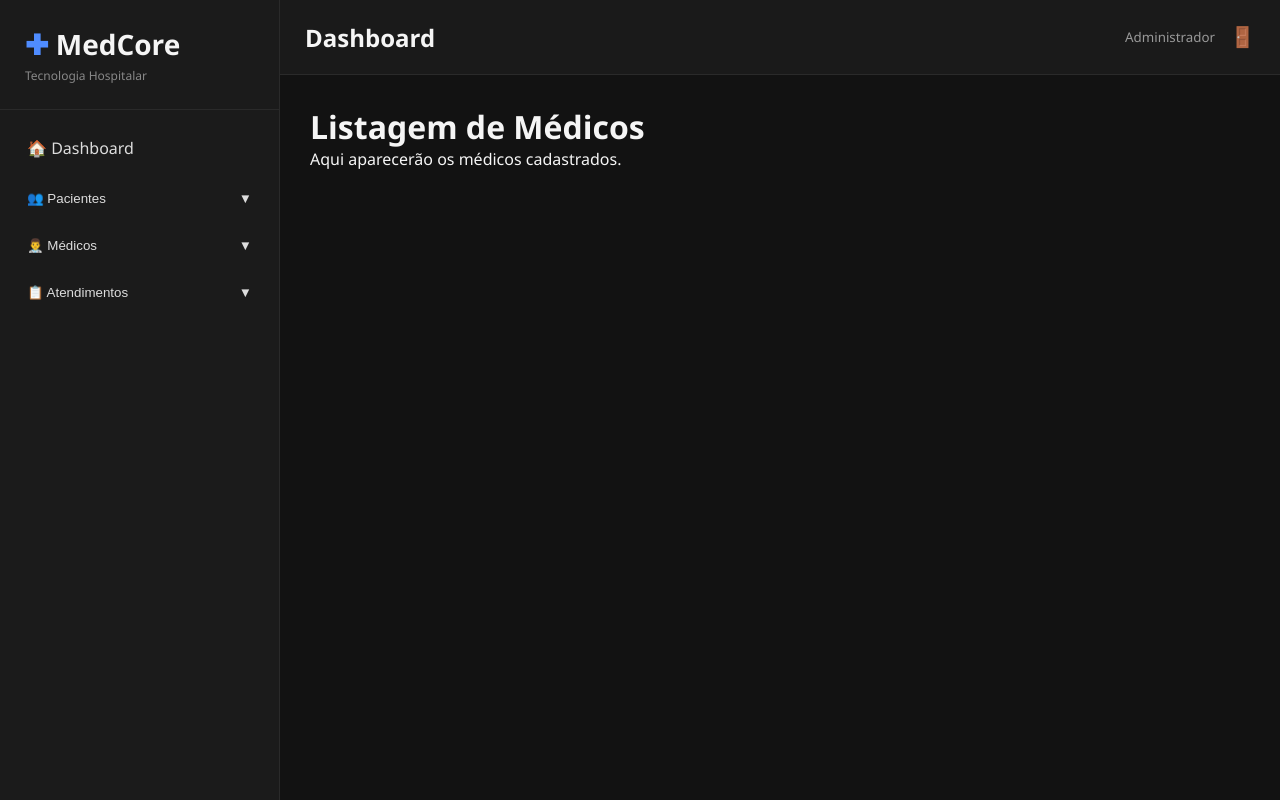
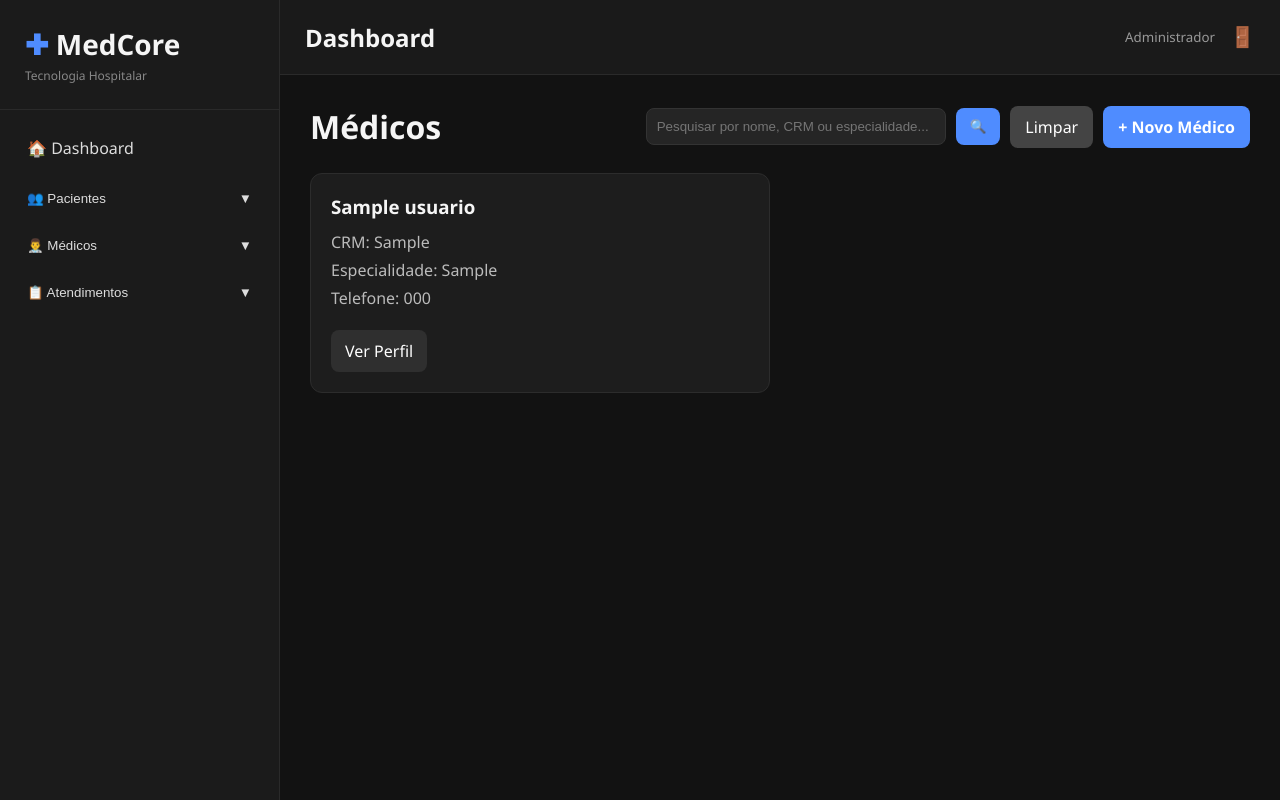
Before and after one commit to Guto2005/MedCore, a Django app: page /medicos/ in a window 1280 px wide. Run offline with Django 4.2, Linux system fonts and the light colour scheme; tables that the repository leaves empty hold one stand-in row (values such as "Sample post").

Commit message:
feat: implementar módulo completo de médicos

```diff
--- a/medicos/templates/medicos/listar.html
+++ b/medicos/templates/medicos/listar.html
@@ -2,10 +2,248 @@
 
 {% block content %}
 
-<h1>Listagem de Médicos</h1>
+<style>
+    .header-lista {
 
-<p>
-    Aqui aparecerão os médicos cadastrados.
-</p>
+        display: flex;
+
+        justify-content: space-between;
+
+        align-items: center;
+
+        margin-bottom: 25px;
+    }
+
+    .acoes-topo {
+
+        display: flex;
+
+        gap: 10px;
+
+        align-items: center;
+    }
+
+    .busca {
+
+        width: 300px;
+
+        padding: 10px;
+
+        border-radius: 8px;
+
+        border: 1px solid #333;
+
+        background: #252525;
+
+        color: white;
+    }
+
+    .novo-medico-btn {
+
+        background: #4f8cff;
+
+        color: white;
+
+        text-decoration: none;
+
+        padding: 10px 15px;
+
+        border-radius: 8px;
+
+        font-weight: bold;
+
+        transition: .2s;
+    }
+
+    .novo-medico-btn:hover {
+
+        opacity: .9;
+    }
+
+    .cards {
+
+        display: grid;
+
+        grid-template-columns: repeat(auto-fill, minmax(320px, 1fr));
+
+        gap: 20px;
+    }
+
+    .medico-card {
+
+        background: #1d1d1d;
+
+        border: 1px solid #2c2c2c;
+
+        border-radius: 12px;
+
+        padding: 20px;
+    }
+
+    .medico-card h3 {
+
+        margin-bottom: 12px;
+    }
+
+    .info {
+
+        color: #bbb;
+
+        margin-bottom: 6px;
+    }
+
+    .btn-pesquisar {
+
+        background: #4f8cff;
+
+        color: white;
+
+        border: none;
+
+        padding: 10px 14px;
+
+        border-radius: 8px;
+
+        cursor: pointer;
+    }
+
+    .btn-limpar {
+
+        background: #444;
+
+        color: white;
+
+        text-decoration: none;
+
+        padding: 10px 15px;
+
+        border-radius: 8px;
+
+        transition: .2s;
+    }
+
+    .btn-limpar:hover {
+
+        background: #555;
+    }
+
+    .btn-perfil {
+
+        display: inline-block;
+
+        margin-top: 15px;
+
+        background: #2f2f2f;
+
+        color: white;
+
+        text-decoration: none;
+
+        padding: 10px 14px;
+
+        border-radius: 8px;
+
+        transition: .2s;
+    }
+
+    .btn-perfil:hover {
+
+        background: #3c3c3c;
+    }
+
+    .sem-resultados {
+
+        background: #1d1d1d;
+
+        border: 1px solid #2c2c2c;
+
+        border-radius: 12px;
+
+        padding: 20px;
+    }
+</style>
+
+<div class="header-lista">
+
+    <h1>
+        Médicos
+    </h1>
+
+    <div class="acoes-topo">
+
+        <form method="GET" style="display:flex; gap:10px;">
+
+            <input
+                type="text"
+                name="busca"
+                value="{{ busca }}"
+                placeholder="Pesquisar por nome, CRM ou especialidade..."
+                class="busca"
+            >
+
+            <button type="submit" class="btn-pesquisar">
+                🔍
+            </button>
+
+        </form>
+
+        <a href="{% url 'listar_medicos' %}" class="btn-limpar">
+            Limpar
+        </a>
+
+        <a href="{% url 'cadastrar_medico' %}" class="novo-medico-btn">
+            + Novo Médico
+        </a>
+
+    </div>
+
+</div>
+
+{% if medicos %}
+
+<div class="cards">
+
+    {% for medico in medicos %}
+
+    <div class="medico-card">
+
+        <h3>
+            {{ medico.usuario.nome }}
+        </h3>
+
+        <div class="info">
+            CRM: {{ medico.crm }}
+        </div>
+
+        <div class="info">
+            Especialidade: {{ medico.especialidade }}
+        </div>
+
+        <div class="info">
+            Telefone: {{ medico.telefone }}
+        </div>
+
+        <a
+            href="{% url 'detalhes_medico' medico.id %}"
+            class="btn-perfil"
+        >
+            Ver Perfil
+        </a>
+
+    </div>
+
+    {% endfor %}
+
+</div>
+
+{% else %}
+
+<div class="sem-resultados">
+
+    Nenhum médico encontrado.
+
+</div>
+
+{% endif %}
 
 {% endblock %}
--- a/medicos/urls.py
+++ b/medicos/urls.py
@@ -2,6 +2,7 @@ from django.urls import path
 from . import views
 
 urlpatterns = [
+
     path(
         '',
         views.listar_medicos,
@@ -13,4 +14,11 @@ urlpatterns = [
         views.cadastrar_medico,
         name='cadastrar_medico'
     ),
+
+    path(
+        '<int:medico_id>/',
+        views.detalhes_medico,
+        name='detalhes_medico'
+    ),
+
 ]
--- a/medicos/views.py
+++ b/medicos/views.py
@@ -1,17 +1,109 @@
-from django.shortcuts import render
+from django.shortcuts import (
+    render,
+    redirect,
+    get_object_or_404
+)
+
+from django.db.models import Q
+
+from .models import Medico
+from .forms import MedicoForm
 
 
 def listar_medicos(request):
 
+    busca = request.GET.get(
+        'busca',
+        ''
+    )
+
+    medicos = Medico.objects.select_related(
+        'usuario'
+    )
+
+    if busca:
+
+        medicos = medicos.filter(
+
+            Q(usuario__nome__icontains=busca)
+
+            |
+
+            Q(crm__icontains=busca)
+
+            |
+
+            Q(especialidade__icontains=busca)
+
+        )
+
+    medicos = medicos.order_by(
+        'usuario__nome'
+    )
+
     return render(
         request,
-        'medicos/listar.html'
+        'medicos/listar.html',
+        {
+            'medicos': medicos,
+            'busca': busca
+        }
     )
 
 
 def cadastrar_medico(request):
 
+    if request.method == 'POST':
+
+        form = MedicoForm(
+            request.POST
+        )
+
+        if form.is_valid():
+
+            form.save()
+
+            acao = request.POST.get(
+                'acao'
+            )
+
+            if acao == 'novo':
+
+                return redirect(
+                    'cadastrar_medico'
+                )
+
+            return redirect(
+                'listar_medicos'
+            )
+
+    else:
+
+        form = MedicoForm()
+
     return render(
         request,
-        'medicos/cadastrar.html'
+        'medicos/cadastrar.html',
+        {
+            'form': form
+        }
     )
+
+
+def detalhes_medico(
+    request,
+    medico_id
+):
+
+    medico = get_object_or_404(
+        Medico,
+        id=medico_id
+    )
+
+    return render(
+        request,
+        'medicos/detalhes.html',
+        {
+            'medico': medico
+        }
+    )
```
Also changed, not shown: medicos/forms.py (added, +41 -0 lines), medicos/templates/medicos/cadastrar.html (+165 -4 lines), medicos/templates/medicos/detalhes.html (added, +145 -0 lines).
